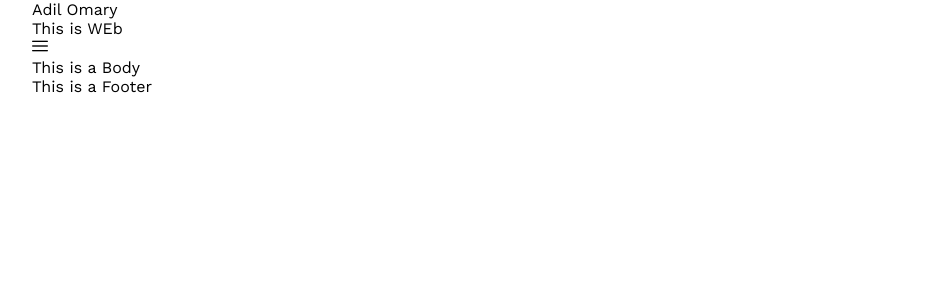
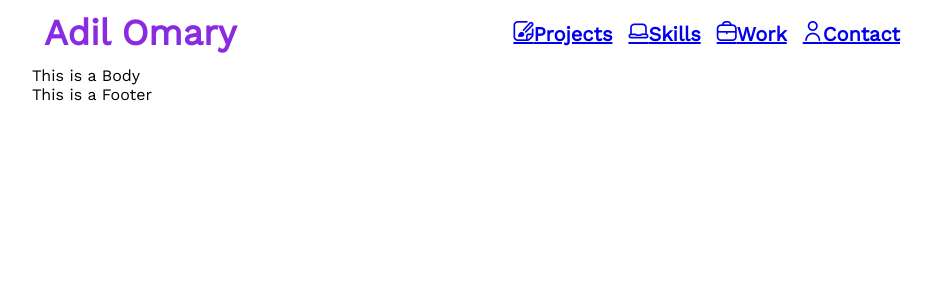
Before and after one commit to AdilOmary/portfolio-react, a React (Create React App) app: page / in a window 1280 px wide. Shown: the top 300 px of the page, without its empty margins (160-1092 px from the left). Built offline with nearby package versions, Linux system fonts and the light colour scheme.

Commit message:
CSS on header

```diff
--- a/src/components/header/header.css
+++ b/src/components/header/header.css
@@ -0,0 +1,47 @@
+.header {
+  display:flex;
+  justify-content: space-between;
+  flex: 1;
+  padding: 12px;
+  position: relative;
+  align-items: center;
+}
+
+.menu{
+  display:flex;
+  flex: 1;
+  justify-content: flex-end;
+}
+
+.menu-icon{
+  font-size: 24px;
+}
+
+.mobile-menu{
+  display: none;
+}
+
+.web-menu{
+  display: flex;
+}
+
+.logo {
+  display: flex;
+  font-size: 36px;
+  color: blueviolet;
+  font-weight: 800;
+}
+
+@media only screen and (max-width: 720px){
+  .mobile-menu{
+    display: flex;
+  }
+
+  .web-menu{
+    display: none;
+  }
+
+  .logo{
+    font-size: 24px;
+  }
+}
--- a/src/components/header/index.js
+++ b/src/components/header/index.js
@@ -14,7 +14,7 @@
         </div>
         <div className='mobile-menu'>
           <div onClick={()=>setIsOpen(!isOpen)}>
-            <i class="fi fi-rr-menu-burger"></i>
+            <i class="fi fi-rr-menu-burger menu-icon"></i>
           </div>
           {isOpen&&<Mobile isOpen={isOpen} setIsOpen={setIsOpen} />}
         </div>
--- a/src/components/header/web/index.js
+++ b/src/components/header/web/index.js
@@ -1,9 +1,35 @@
 import React from 'react'
+import './web.css'
 
 function Web() {
-  return (
-    <div>This is WEb</div>
-    )
+  return(
+  <div className='web'>
+    <div className='web-option'>
+      <a href='#project'>
+        <i class="fi fi-rr-edit-alt option-icon"></i>Projects
+      </a>
+    </div>
+
+    <div className='web-option'>
+      <a href='#skills'>
+        <i class="fi fi-rr-laptop option-icon"></i>Skills
+        </a>
+    </div>
+
+    <div className='web-option'>
+      <a href='#work'>
+        <i class="fi fi-rr-briefcase option-icon"></i>Work
+      </a>
+    </div>
+
+    <div className='web-option'>
+      <a href='#contact'>
+        <i class="fi fi-rr-user option-icon"></i>Contact
+      </a>
+    </div>
+
+  </div>
+  )
 }
 
 export default Web
--- /dev/null
+++ b/src/components/header/web/web.css
@@ -0,0 +1,11 @@
+.web {
+  display: flex;
+  flex: 1;
+  align-items: center;
+}
+
+.web-option{
+  font-size: 20px;
+  margin-right: 16px;
+  font-weight: 700;
+}
```
